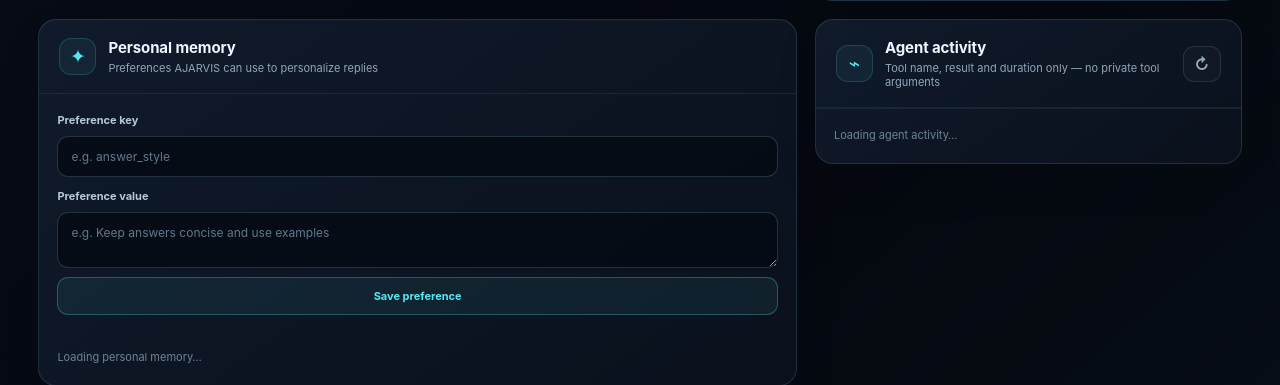
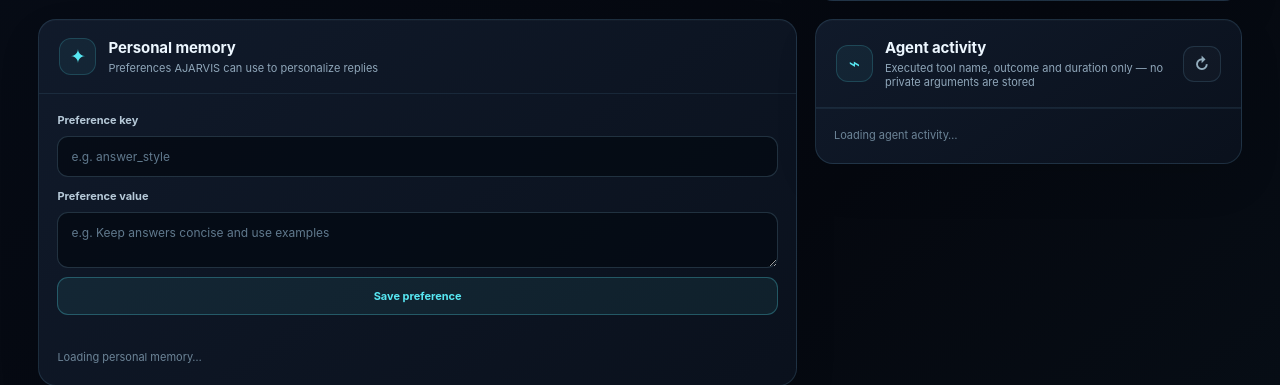
Before and after one commit to ajayyy11/AJARVIS-An-AI-Personal-Voice-Assistant-, a Flask app: template A.JARVIS/templates/cloud_dashboard.html in a window 1280 px wide. Shown: the part 1043-1428 px from the top of the page. Run offline with Flask 3, Linux system fonts and the light colour scheme; the template is opened without the code that fills it, so the values that code supplies are empty.

Commit message:
Clarify what the agent activity panel records

```diff
--- a/A.JARVIS/templates/cloud_dashboard.html
+++ b/A.JARVIS/templates/cloud_dashboard.html
@@ -112,7 +112,7 @@
       <div class="panel activity-panel">
         <div class="panel-heading">
           <div class="panel-symbol">⌁</div>
-          <div><h2>Agent activity</h2><p>Tool name, result and duration only — no private tool arguments</p></div>
+          <div><h2>Agent activity</h2><p>Executed tool name, outcome and duration only — no private arguments are stored</p></div>
           <button id="refreshActivity" class="subtle-button" type="button" aria-label="Refresh agent activity">↻</button>
         </div>
         <div id="activityList" class="activity-list"><p class="empty-state">Loading agent activity…</p></div>
```
